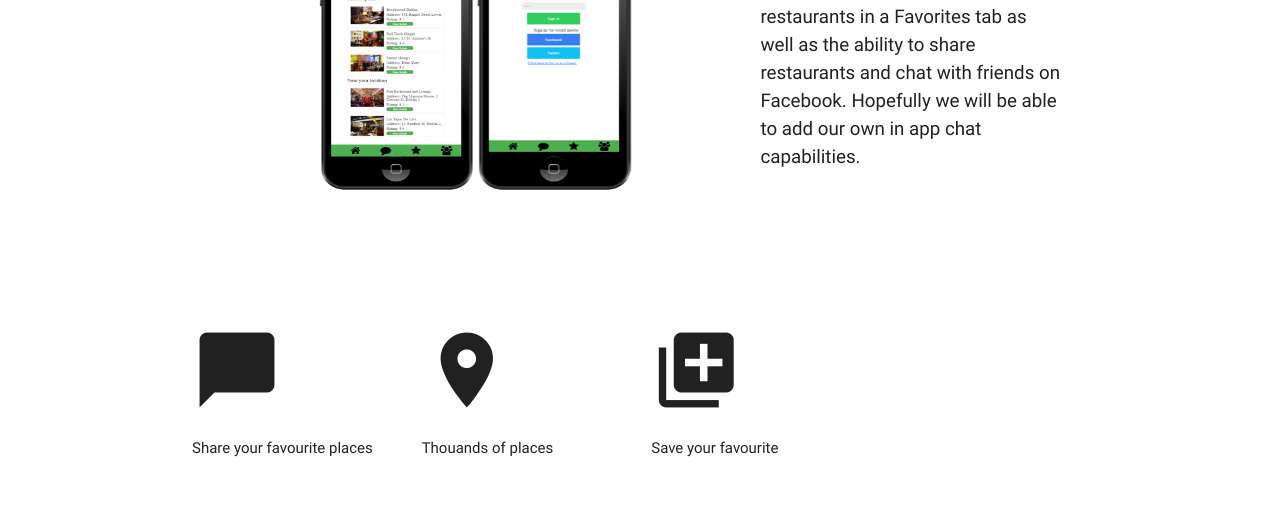
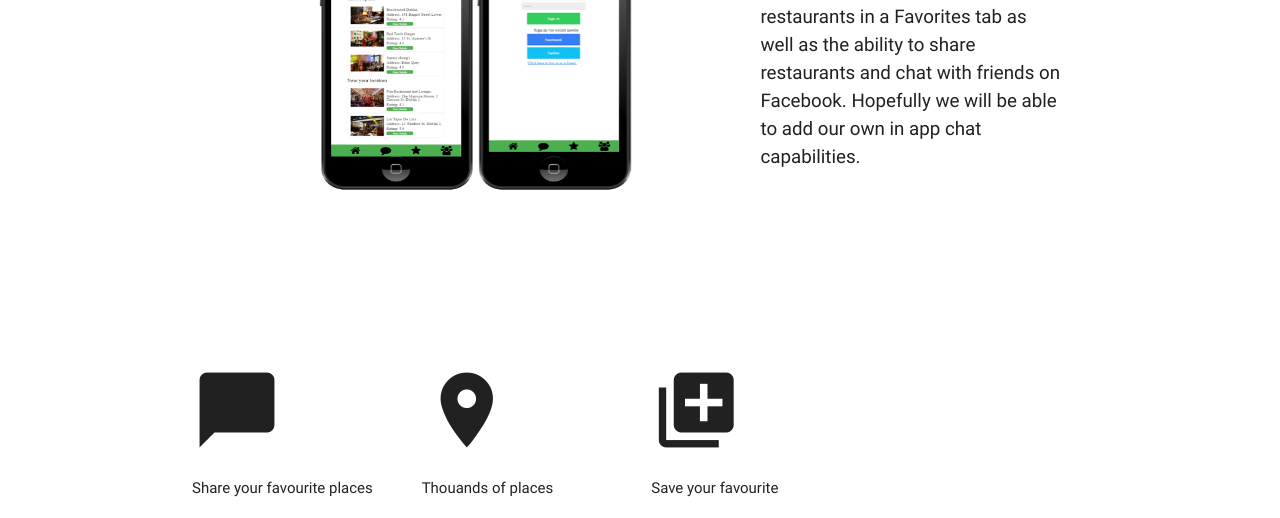
Before and after one commit to JonathanGilmartin/DineInDublinWebsite, a plain HTML site: page index.html in a window 1280 px wide. Shown: the part 1205-1723 px from the top of the page. Drawn offline with nearby package versions, Linux system fonts and the light colour scheme; a web font is replaced by a local one.

Commit message:
Update main.css

```diff
--- a/main.css
+++ b/main.css
@@ -89,6 +89,13 @@ font-family: 'MTCORSVA';
 
 }
 
+
+
+.add-ons{
+margin-top:60px;
+
+
+}
 .social{
 width:80px;
 height:80px;
```
